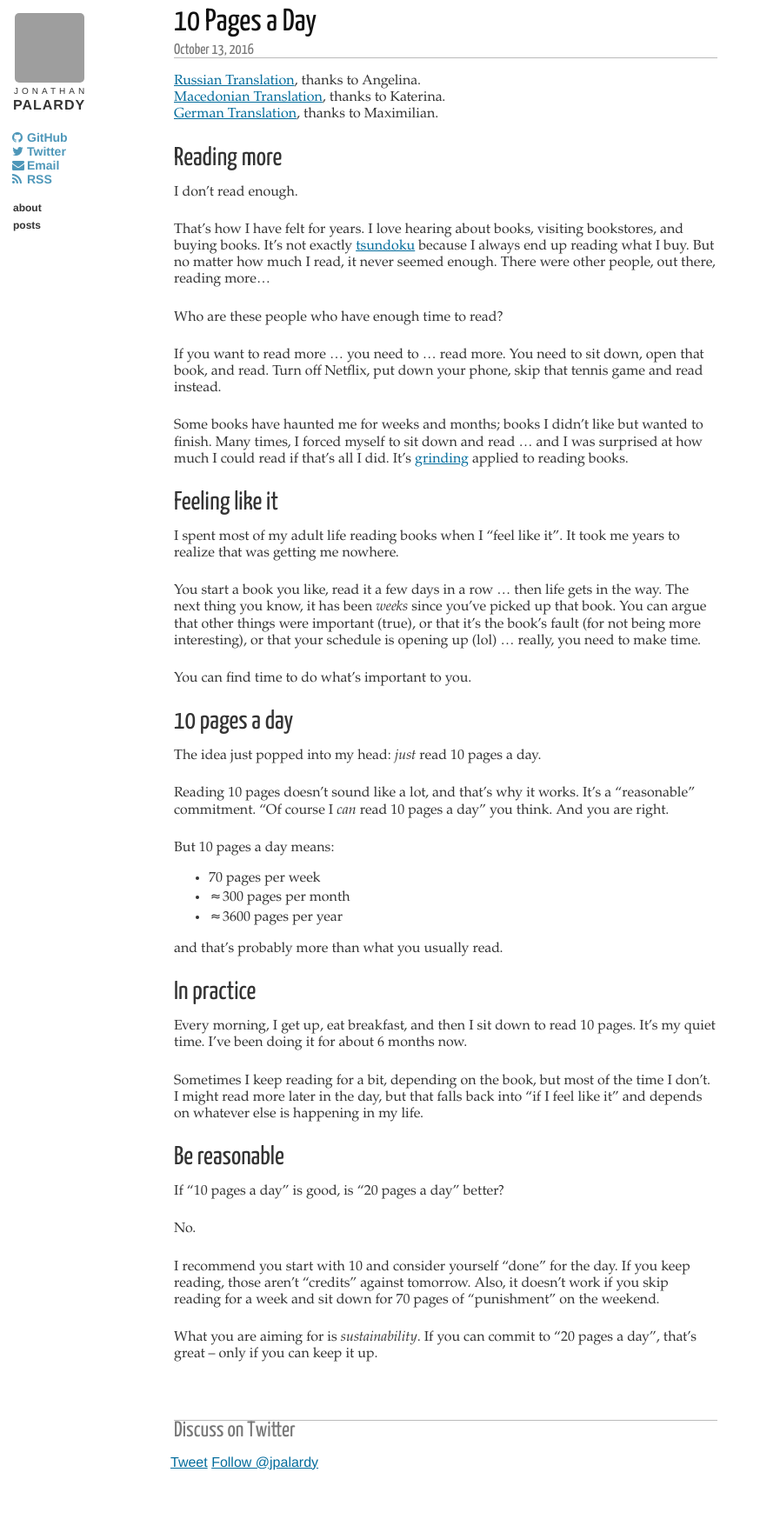
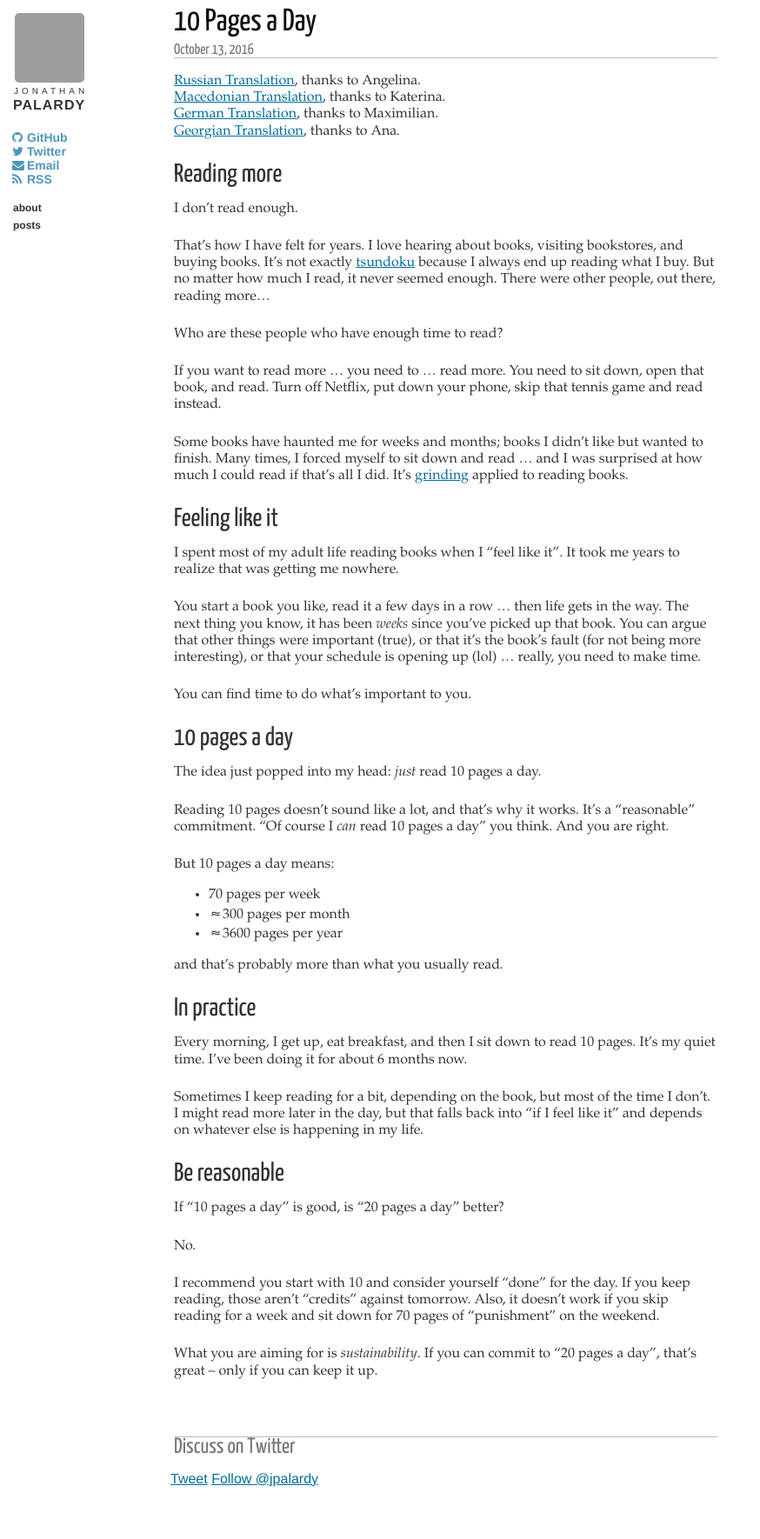
Before and after one commit to jpalardy/jpalardy.github.io, a Jekyll site: the page built from _posts/2016-10-13-10-pages-a-day.markdown, in a window 1280 px wide. Shown: the whole page at 87% size, without its empty margins (0-874 px from the left). Built offline with Jekyll 4.4.1, drawn with Linux system fonts in a browser that asks for light colours; comment, search, counter and statistics services are not loaded; grey boxes are pictures that could not be loaded.

Commit message:
Add Georgian translation link to "10 pages a day"

```diff
--- a/_posts/2016-10-13-10-pages-a-day.markdown
+++ b/_posts/2016-10-13-10-pages-a-day.markdown
@@ -7,6 +7,7 @@ category: posts
 [Russian Translation](http://oreol.info/10-pages-a-day.html), thanks to Angelina.
 [Macedonian Translation](http://sciencevobe.com/2019/10/25/10-pages-a-day/), thanks to Katerina.
 [German Translation](https://www.besserehaltung.de/10-seiten-pro-tag.html), thanks to Maximilian.
+[Georgian Translation](http://lpacode.com/10-pages-a-day/), thanks to Ana.
 
 ## Reading more
 
```
